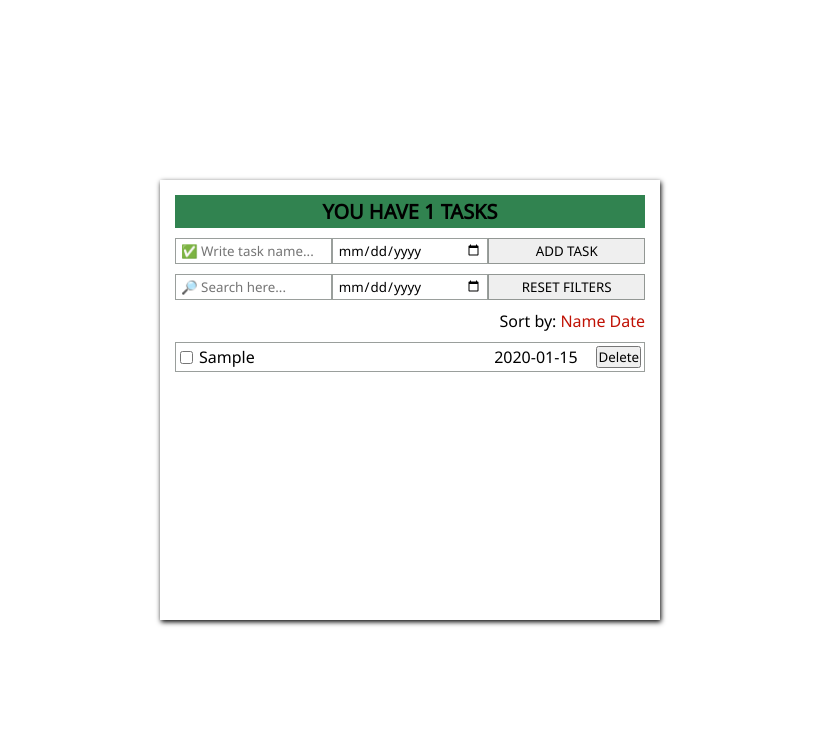
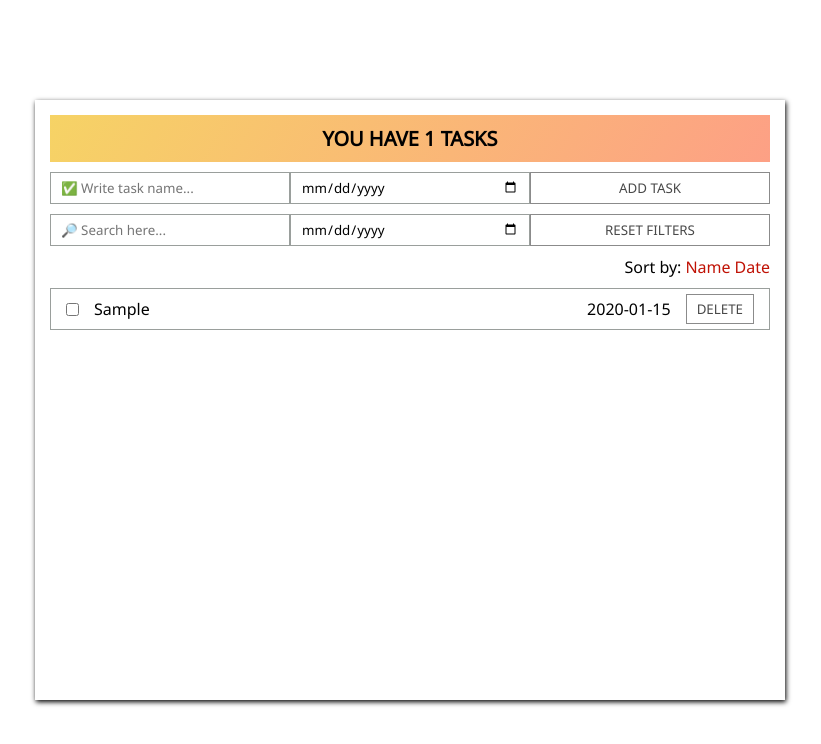
Before and after one commit to Meinerdi/ToDo-Application, a React (Create React App) app: page / in a window 1280 px wide. Both pictures are taken after typing "Sample", "2020-01-15" into the empty fields and a click on the input "ADD TASK". Shown: the top 744 px of the page, without its empty margins (230-1051 px from the left). Built offline with nearby package versions, Linux system fonts and the light colour scheme.

Commit message:
add some styles

```diff
--- a/src/Components/TasksContainer.js
+++ b/src/Components/TasksContainer.js
@@ -19,7 +19,6 @@ export class TasksContainer extends Component {
             <ol className={s.tasksContainer}>
                 {data.map(i => (
                     <li key={i.id} className={`${s.taskHolder} ${i.done ? s.completed : ""}`}>
-                        <div className={s.taskNameHolder}>
                         <input
                             type="checkbox"
                             checked={i.done}
@@ -27,11 +26,13 @@ export class TasksContainer extends Component {
                             value={i.id}
                             className={s.checkbox}
                         />
-                            <span className={s.taskName}>{i.name}</span>
-
+                        <span className={s.taskName}>
+                            {i.name}
+                        </span>
+                        <div className={s.rightHolder}>
+                            <span className={s.date}>{i.date}</span>
+                            <button value={i.id} onClick={this.handleDelete} className={s.delete_button}>Delete</button>
                         </div>
-                        <span className={s.date}>{i.date}</span>
-                        <button value={i.id} onClick={this.handleDelete}>Delete</button>
                     </li>
                 ))}
 
--- a/src/styles.module.scss
+++ b/src/styles.module.scss
@@ -16,9 +16,11 @@ body {
     height: 100vh;
 }
 
-input {
+input[type=search],
+input[type=date],
+input[type=submit] {
     width: 100%;
-    padding: 2px 5px;
+    padding: 5px 10px;
     border: 1px solid #38423c81
 }
 
@@ -29,15 +31,15 @@ input[type=submit] {
 
 .error {
     border: 1px solid #f50808cc;
-    background: #d6220a49
+    background: #d6220a49;
 }
 
 .appWrapper {
     box-shadow: 1px 2px 5px;
     padding: 15px;
-    height: 55vh;
+    height: 75vh;
     overflow-y: scroll;
-    width: 500px;
+    width: 750px;
 }
 
 .appWrapper::-webkit-scrollbar {
@@ -48,9 +50,9 @@ input[type=submit] {
     font-size: 20px;
     text-transform: uppercase;
     margin: 0 0 10px;
-    background: #318350;
+    background-image: linear-gradient(120deg, #f6d365 0%, #fda085 100%);
     text-align: center;
-    padding: 3px 0;
+    padding: 10px 0;
 }
 
 .addTaskForm {
@@ -85,28 +87,33 @@ input[type=submit] {
     user-select: none;
 }
 
+.sortButtons:hover {
+    background: #fda085;
+    color: #000
+}
+
 .taskHolder {
     display: flex;
-    justify-content: space-between;
     border: 1px solid #38423c81;
-    padding: 3px;
+    padding: 5px 15px;
     margin: 0 0 5px;
+    align-items: center;
+    position: relative;
 }
 
-.taskNameHolder {
+.rightHolder {
     display: flex;
-    width: 100%;
     align-items: center;
+    margin-left: auto;
 }
 
 .checkbox {
-    width: 15px;
-    margin: 0 5px 0 0 ;
+    margin: 0 15px 0 0 ;
     cursor: pointer;
 }
 
 .date {
-    width: 150px;
+    margin: 0 15px 0 0;
 }
 
 .tasksContainer {
@@ -116,14 +123,36 @@ input[type=submit] {
 
 .taskName {
     cursor: context-menu;
+    width: 480px;
+    word-break: break-all;
 }
 
 .completed {
-    background: #4b8863a2
+    background: #75d49bbb;
 }
 
 .emptyImage {
-    width: 160px;
+    width: 250px;
     height: 130px;
-    margin: auto;
+    margin: 20px auto 0;
 }
+
+.delete_button,
+input[type=submit] {
+    color: #494949;
+    text-transform: uppercase;
+    text-decoration: none;
+    background: #ffffff;
+    padding: 5px 10px;
+    border: 1px solid #8b8b8b;
+    display: inline-block;
+    transition: all 0.4s ease 0s;
+}
+
+.delete_button:hover,
+input[type=submit]:hover {
+    color: #ffffff;
+    background-image: linear-gradient(120deg, #f6d365 0%, #fda085 100%);
+    border-color: #f6b93b;
+    transition: all 0.4s ease 0s;
+}
```
Also changed, not shown: src/assets/empty.png. Lines whose indentation alone changed are shown as unchanged.
